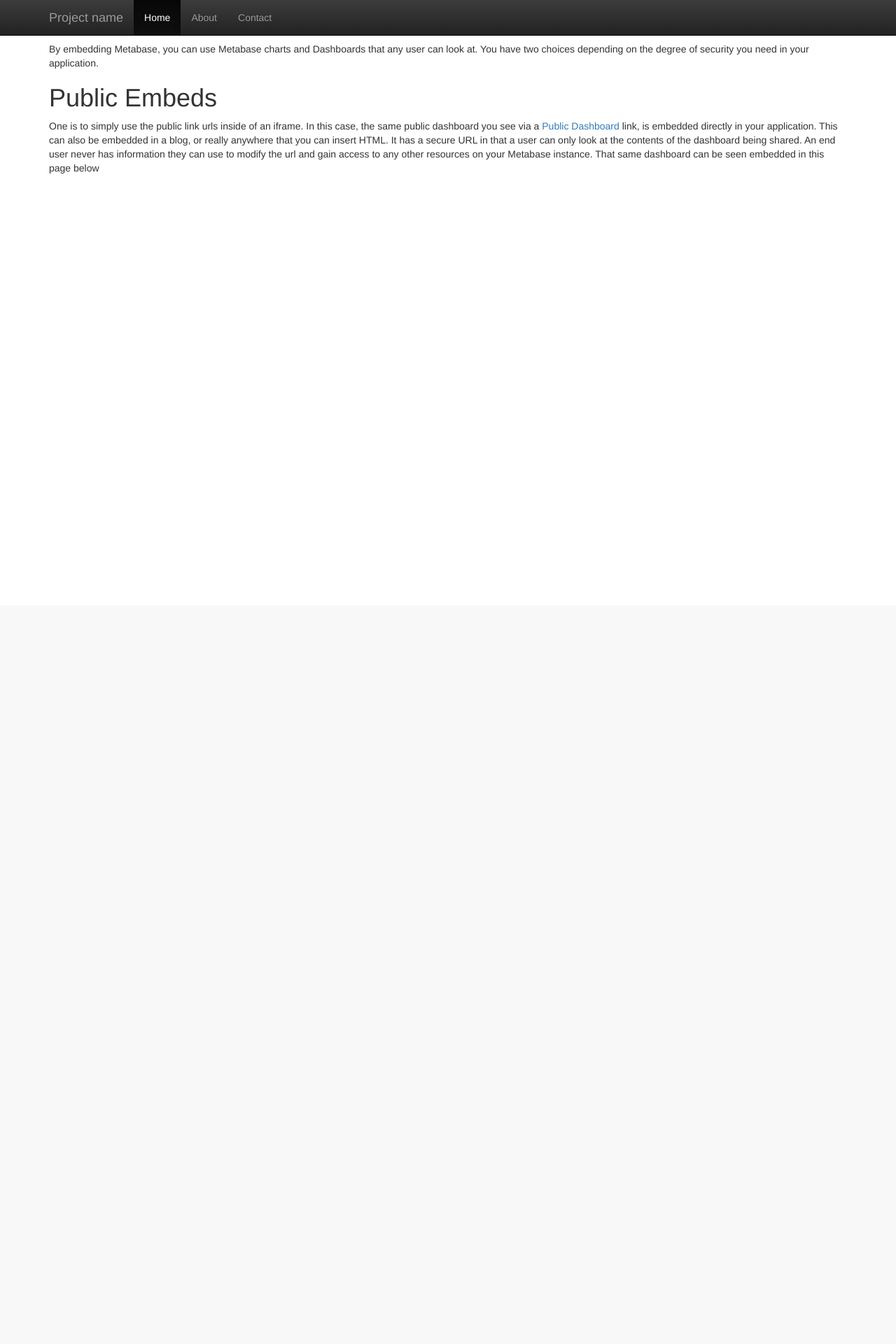
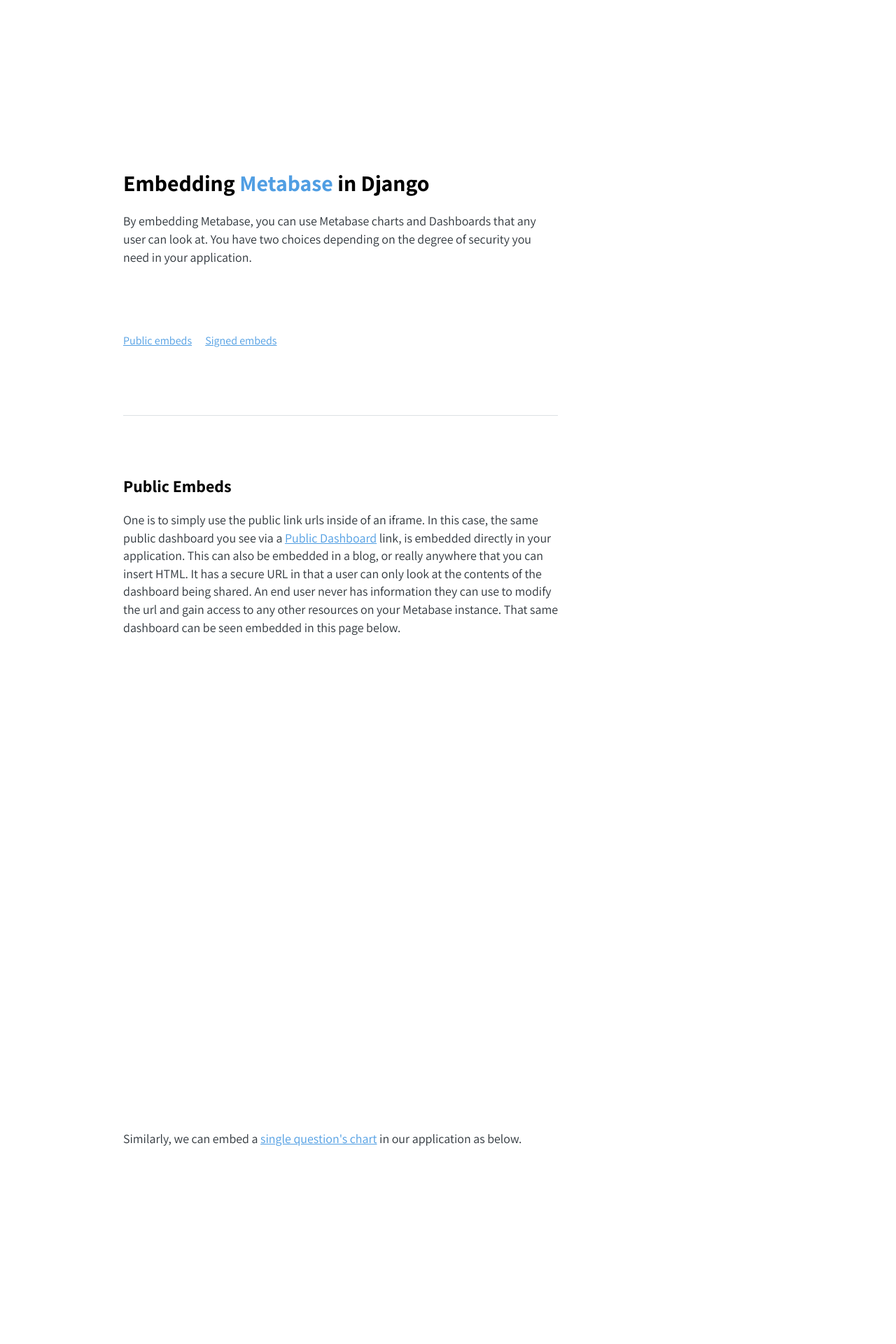
Before and after one commit to metabase/static-embedding-reference-apps, a Django app: template django/embedded_analytics/user_stats/templates/user_stats/index.html in a window 1280 px wide; the page is wider, and only the part inside the window is pictured. Shown: the top 1920 px of that part at 70% size. Before the commit the page ends 248 px from the top of that part, so only its background shows below. Run offline with Django 3.2, Linux system fonts and the light colour scheme; the template is opened without the code that fills it, so the values that code supplies are empty; some libraries are stand-ins or nearby versions.

Commit message:
layout tweaks

```diff
--- a/django/embedded_analytics/user_stats/templates/user_stats/base.html
+++ b/django/embedded_analytics/user_stats/templates/user_stats/base.html
@@ -5,52 +5,94 @@
     <meta charset="utf-8">
     <meta http-equiv="X-UA-Compatible" content="IE=edge">
     <meta name="viewport" content="width=device-width, initial-scale=1">
-    <!-- The above 3 meta tags *must* come first in the head; any other head content must come *after* these tags -->
-    <title>Bootstrap 101 Template</title>
-
-	<!-- Latest compiled and minified CSS -->
-	<link rel="stylesheet" href="https://maxcdn.bootstrapcdn.com/bootstrap/3.3.7/css/bootstrap.min.css" integrity="sha384-BVYiiSIFeK1dGmJRAkycuHAHRg32OmUcww7on3RYdg4Va+PmSTsz/K68vbdEjh4u" crossorigin="anonymous">
-	<!-- Optional theme -->
-	<link rel="stylesheet" href="https://maxcdn.bootstrapcdn.com/bootstrap/3.3.7/css/bootstrap-theme.min.css" integrity="sha384-rHyoN1iRsVXV4nD0JutlnGaslCJuC7uwjduW9SVrLvRYooPp2bWYgmgJQIXwl/Sp" crossorigin="anonymous">
-
+    <title>Metabase Embedding - Django Example</title>
+    <link href="https://fonts.googleapis.com/css?family=Assistant:400,700" rel="stylesheet">
     <!-- HTML5 shim and Respond.js for IE8 support of HTML5 elements and media queries -->
     <!-- WARNING: Respond.js doesn't work if you view the page via file:// -->
     <!--[if lt IE 9]>
       <script src="https://oss.maxcdn.com/html5shiv/3.7.3/html5shiv.min.js"></script>
       <script src="https://oss.maxcdn.com/respond/1.4.2/respond.min.js"></script>
     <![endif]-->
+    <style>
+        body {
+            font-family: 'Assistant', Helvetica, sans-serif;
+            margin: 0;
+            padding: 1rem;
+        }
+        @media screen and (min-width: 40em) {
+            padding-left: 10rem;
+            padding-top: 32rem;
+        }
+
+        .container {
+            margin-left: auto;
+            margin-right: auto;
+        }
+
+        @media screen and (min-width: 40em) {
+            .container {
+                max-width: 80rem;
+                padding-left: 10rem;
+            }
+        }
+
+        p {
+            font-size: 1.12rem;
+            line-height: 1.6rem;
+            max-width: 38.84rem;
+            color: #2E353B;
+        }
+
+        @media screen and (min-width: 40em) {
+            section {
+                padding-top: 4rem;
+                padding-bottom: 4rem;
+            }
+        }
+
+        @media screen and (min-width: 40em) {
+            h1 {
+                margin-top: 14rem;
+            }
+        }
+
+        @media screen and (min-width: 40em) {
+            nav {
+               margin-top: 6rem;
+               margin-bottom: 6rem;
+            }
+        }
+
+        nav a {
+            margin-right: 1rem;
+        }
+
+        iframe {
+            margin-top: 2rem;
+            margin-bottom: 2rem;
+        }
+
+        a {
+            cursor: pointer;
+            color: #509ee3;
+        }
+
+        hr {
+            border: none;
+            height: 1px;
+            background-color: #DCE1E4;
+            margin: 0;
+            max-width: 38.84rem;
+        }
+
+        .text-brand { color: #509ee3; }
+    </style>
   </head>
   <body>
-
-    <nav class="navbar navbar-inverse navbar-fixed-top">
-      <div class="container">
-        <div class="navbar-header">
-          <button type="button" class="navbar-toggle collapsed" data-toggle="collapse" data-target="#navbar" aria-expanded="false" aria-controls="navbar">
-            <span class="sr-only">Toggle navigation</span>
-            <span class="icon-bar"></span>
-            <span class="icon-bar"></span>
-            <span class="icon-bar"></span>
-          </button>
-          <a class="navbar-brand" href="#">Project name</a>
-        </div>
-        <div id="navbar" class="collapse navbar-collapse">
-          <ul class="nav navbar-nav">
-            <li class="active"><a href="#">Home</a></li>
-            <li><a href="#about">About</a></li>
-            <li><a href="#contact">Contact</a></li>
-          </ul>
-        </div><!--/.nav-collapse -->
-      </div>
-    </nav>
-	<br><br><br>
     <div class="container">
+      <h1>Embedding <span class="text-brand">Metabase</span> in Django</h1>
       {% block content %}
       {% endblock %}
-
-    </div><!-- /.container -->
-    <!-- jQuery (necessary for Bootstrap's JavaScript plugins) -->
-    <script src="https://ajax.googleapis.com/ajax/libs/jquery/1.12.4/jquery.min.js"></script>
-	<!-- Latest compiled and minified JavaScript -->
-	<script src="https://maxcdn.bootstrapcdn.com/bootstrap/3.3.7/js/bootstrap.min.js" integrity="sha384-Tc5IQib027qvyjSMfHjOMaLkfuWVxZxUPnCJA7l2mCWNIpG9mGCD8wGNIcPD7Txa" crossorigin="anonymous"></script>
-</body>
+    </div>
+  </body>
 </html>
--- a/django/embedded_analytics/user_stats/templates/user_stats/index.html
+++ b/django/embedded_analytics/user_stats/templates/user_stats/index.html
@@ -1,43 +1,61 @@
-{% extends "base.html" %}
-
+{% extends "user_stats/base.html" %}
 
 {% block content %}
-    <div class="starter-template">
+    <article>
+        <p>By embedding Metabase, you can use Metabase charts and Dashboards that any user can look at. You have two choices depending on the degree of security you need in your application.</p>
+
+        <nav>
+            <a href="#public">Public embeds</a>
+            <a href="#signed">Signed embeds</a>
+        </nav>
+
+        <hr />
+
+        <section id="public">
+            <h2>Public Embeds</h2>
             <p>
-    	By embedding Metabase, you can use Metabase charts and Dashboards that any user can look at. You have two choices depending on the degree of security you need in your application.
-    	<h1>Public Embeds</h1>
-    	One is to simply use the public link urls inside of an iframe. In this case, the same public dashboard you see via a <a href="http://localhost:3000/public/dashboard/be1e6baa-9b97-4534-8ac0-4a45b5bbf4e1">Public Dashboard</a> link, is embedded directly in your application.
-    	This can also be embedded in a blog, or really anywhere that you can insert HTML.
-    	It has a secure URL in that a user can only look at the contents of the dashboard being shared.
-    	An end user never has information they can use to modify the url and gain access to any other resources on your Metabase instance.
+                One is to simply use the public link urls inside of an iframe. In this case, the same public dashboard you see via a <a href="http://localhost:3000/public/dashboard/be1e6baa-9b97-4534-8ac0-4a45b5bbf4e1">Public Dashboard</a> link, is embedded directly in your application. This can also be embedded in a blog, or really anywhere that you can insert HTML. It has a secure URL in that a user can only look at the contents of the dashboard being shared. An end user never has information they can use to modify the url and gain access to any other resources on your Metabase instance. That same dashboard can be seen embedded in this page below.
+            </p>
 
-    	That same dashboard can be seen embedded in this page below
- 	</p>
-    	<iframe    src="http://localhost:3000/public/dashboard/be1e6baa-9b97-4534-8ac0-4a45b5bbf4e1"    frameborder="0"    width="800"    height="600"    allowtransparency/>
+            <iframe
+                                                                                                                             src="http://localhost:3000/public/dashboard/be1e6baa-9b97-4534-8ac0-4a45b5bbf4e1"
+               frameborder="0"
+               width="800"
+               height="600"
+               allowtransparency
+           >
+           </iframe>
+
             <p>
             Similarly, we can embed a <a href="http://localhost:3000/public/question/2b03b37a-52ec-4ea5-a628-2d1a967c55c8">single question's chart</a> in our application as below.
             </p>
 
-	<iframe    src="http://localhost:3000/public/question/2b03b37a-52ec-4ea5-a628-2d1a967c55c8"    frameborder="0"    width="800"    height="600"    allowtransparency/>
+            <iframe
+                src="http://localhost:3000/public/question/2b03b37a-52ec-4ea5-a628-2d1a967c55c8"
+                frameborder="0"
+                width="800"
+                height="600"
+                allowtransparency
+            >
+            </iframe>
+        </section>
 
+
+        <section id="signed">
+            <h2>Signed Embedding</h2>
             <p>
-	<h1>Signed Embedding</h1>
-	With signed embedding, all embedded charts and dashboards have to be signed using a secret key. This should be done on your server, and allows you to embed dashboards filtered down to a specific user, organization or account.
-	For example, we can take the same dashboard above and embed it.
-		Additionally, it is easy to provide a per-user dashboard like you will see if you follow this link and log in with user: "admin" and password "admin"
+            With signed embedding, all embedded charts and dashboards have to be signed using a secret key. This should be done on your server, and allows you to embed dashboards filtered down to a specific user, organization or account. For example, we can take the same dashboard above and embed it. Additionally, it is easy to provide a per-user dashboard like you will see if you follow this link and log in with user: "admin" and password "admin"
             </p>
-	<p>
             <a href="/signed_dashboard/2">An example of a specific User's dashboard</a>
-	</p>
-		If you want to just embed a single chart, you can do that too. See the below example, which embeds chart #1, limited to user #1.
+
+            <p>If you want to just embed a single chart, you can do that too. See the below example, which embeds chart #1, limited to user #1.</p>
             <a href="/signed_chart/2">An example of a specific User's chart</a>
-	<p>
-	</p>
+
             <p>
                 We can also embed signed dashboards that are not limited to a single user. The below is a dashboard that can only be displayed if the embedding application signs the url with our secret key and can only be used in that application.
             </p>
-      <h1>All Orders</h1>
-	<iframe src="http://{{iframeUrl}}" width="1200" height="800" frameborder="0" />
-
-    </div>
+            <h2>All Orders</h2>
+            <iframe src="http://{{iframeUrl}}" width="1200" height="800" frameborder="0"></iframe>
+        </section>
+    </article>
 {% endblock %}
```
Lines whose indentation alone changed are shown as unchanged.
